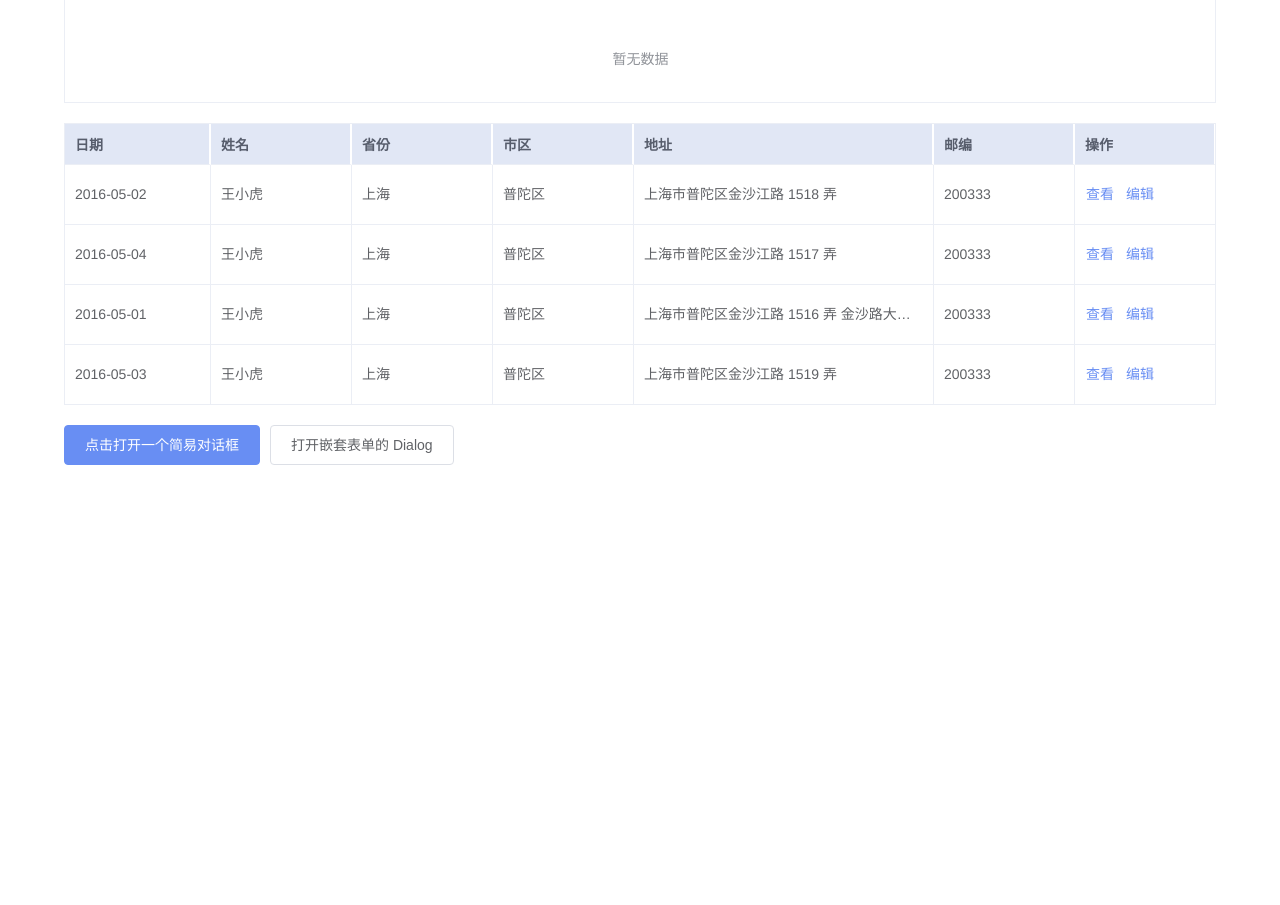
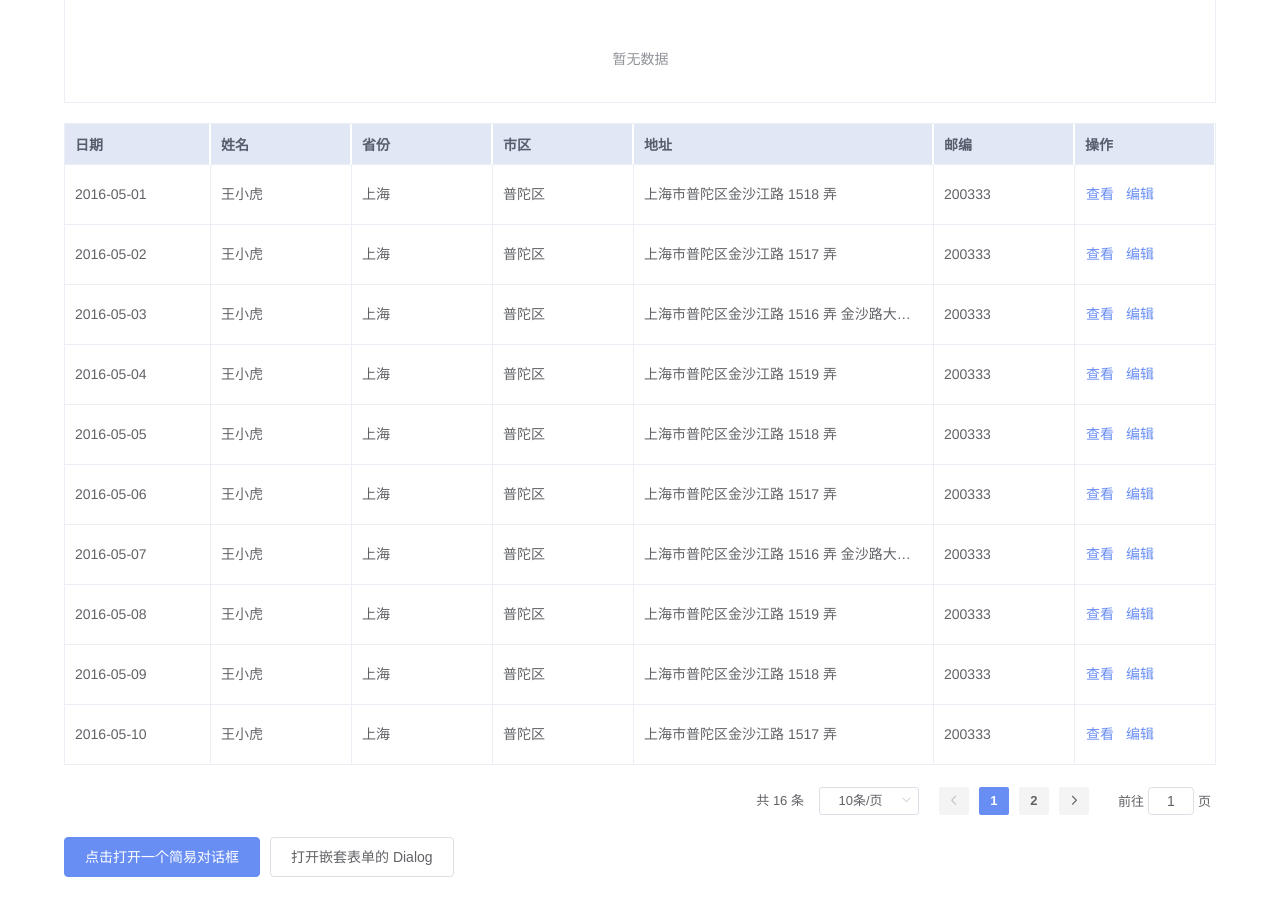
Before and after one commit to EdgeGallery/eg-view, a Vue app: page /#/innerPage in a window 1280 px wide. Shown: the part 280-1185 px from the top of the page. Before the commit the page ends 800 px from the top, so only its background shows below. Built offline with nearby package versions, Linux system fonts and the light colour scheme.

Commit message:
添加分页组件

```diff
--- a/package.json
+++ b/package.json
@@ -1,6 +1,6 @@
 {
   "name": "eg-view",
-  "version": "0.0.4",
+  "version": "0.0.5",
   "description": "common components for EdgeGallery projects.",
   "author": "周文敬 <942517636@qq.com>",
   "private": false,
--- /dev/null
+++ b/src/components/EgPagination.vue
@@ -0,0 +1,76 @@
+<template>
+  <div class="pagination">
+    <el-pagination
+      background
+      class="floatRight"
+      @size-change="sizeChange"
+      @current-change="currentChange"
+      :page-sizes="pageSizes"
+      layout="total, sizes, prev, pager, next, jumper"
+      :current-page.sync="pageNum"
+      :page-size="pageSize"
+      :total="total"
+    />
+  </div>
+</template>
+
+<script>
+
+export default {
+  components: {},
+  data () {
+    return {
+    }
+  },
+  props: {
+    total: {
+      required: false,
+      default: 0,
+      type: Number
+    },
+    pageSize: {
+      required: false,
+      default: 10,
+      type: Number
+    },
+    pageNum: {
+      required: false,
+      default: 1,
+      type: Number
+    }
+  },
+  computed: {
+    pageSizes () {
+      let arr = []
+      for (let i = 1; i < 4; i++) {
+        let size = i * this.pageSize
+        arr.push(size)
+      }
+      return arr
+    }
+  },
+  methods: {
+    sizeChange (val) {
+      this.$emit('sizeChange', val)
+    },
+    currentChange (val) {
+      this.$emit('currentChange', val)
+    }
+  },
+  created () {
+  },
+  mounted () {
+  },
+  beforeCreate () {},
+  beforeUpdate () {},
+  updated () {},
+  beforeDestroy () {},
+  destroyed () {},
+  activated () {}
+}
+</script>
+<style lang='less' scoped>
+  .floatRight {
+    float: right;
+  }
+</style>
--- a/src/pages/InnerPage.vue
+++ b/src/pages/InnerPage.vue
@@ -74,7 +74,7 @@
       <el-row>
         <el-col :span="24">
           <el-table
-            :data="tableData"
+            :data="currentPageTableData"
             border
             style="width: 100%"
             header-cell-class-name="headerStyle">
@@ -127,6 +127,14 @@
               </template>
             </el-table-column>
           </el-table>
+          <h2/>
+          <eg-pagination
+            :page-num="pageNum"
+            :page-size="pageSize"
+            :total="total"
+            @sizeChange="sizeChange"
+            @currentChange="currentChange"
+          />
         </el-col>
       </el-row>
       <h2/>
@@ -197,8 +205,9 @@
 
 <script>
 import EgBreadCrumb from '../components/EgBreadCrumb'
+import EgPagination from '../components/EgPagination.vue'
 export default {
-  components: { EgBreadCrumb },
+  components: { EgBreadCrumb, EgPagination },
   data () {
     return {
       crumbData: [{
@@ -210,34 +219,123 @@ export default {
       }],
       tableData_noData: [],
       tableData: [{
-        date: '2016-05-02',
+        date: '2016-05-01',
         name: '王小虎',
         province: '上海',
         city: '普陀区',
         address: '上海市普陀区金沙江路 1518 弄',
         zip: 200333
       }, {
-        date: '2016-05-04',
+        date: '2016-05-02',
         name: '王小虎',
         province: '上海',
         city: '普陀区',
         address: '上海市普陀区金沙江路 1517 弄',
         zip: 200333
       }, {
-        date: '2016-05-01',
+        date: '2016-05-03',
         name: '王小虎',
         province: '上海',
         city: '普陀区',
         address: '上海市普陀区金沙江路 1516 弄 金沙路大厦 F区 幸福小院 F28栋 2单元 201室',
         zip: 200333
       }, {
-        date: '2016-05-03',
+        date: '2016-05-04',
+        name: '王小虎',
+        province: '上海',
+        city: '普陀区',
+        address: '上海市普陀区金沙江路 1519 弄',
+        zip: 200333
+      }, {
+        date: '2016-05-05',
+        name: '王小虎',
+        province: '上海',
+        city: '普陀区',
+        address: '上海市普陀区金沙江路 1518 弄',
+        zip: 200333
+      }, {
+        date: '2016-05-06',
+        name: '王小虎',
+        province: '上海',
+        city: '普陀区',
+        address: '上海市普陀区金沙江路 1517 弄',
+        zip: 200333
+      }, {
+        date: '2016-05-07',
+        name: '王小虎',
+        province: '上海',
+        city: '普陀区',
+        address: '上海市普陀区金沙江路 1516 弄 金沙路大厦 F区 幸福小院 F28栋 2单元 201室',
+        zip: 200333
+      }, {
+        date: '2016-05-08',
+        name: '王小虎',
+        province: '上海',
+        city: '普陀区',
+        address: '上海市普陀区金沙江路 1519 弄',
+        zip: 200333
+      }, {
+        date: '2016-05-09',
+        name: '王小虎',
+        province: '上海',
+        city: '普陀区',
+        address: '上海市普陀区金沙江路 1518 弄',
+        zip: 200333
+      }, {
+        date: '2016-05-10',
+        name: '王小虎',
+        province: '上海',
+        city: '普陀区',
+        address: '上海市普陀区金沙江路 1517 弄',
+        zip: 200333
+      }, {
+        date: '2016-05-11',
+        name: '王小虎',
+        province: '上海',
+        city: '普陀区',
+        address: '上海市普陀区金沙江路 1516 弄 金沙路大厦 F区 幸福小院 F28栋 2单元 201室',
+        zip: 200333
+      }, {
+        date: '2016-05-12',
+        name: '王小虎',
+        province: '上海',
+        city: '普陀区',
+        address: '上海市普陀区金沙江路 1519 弄',
+        zip: 200333
+      }, {
+        date: '2016-05-13',
+        name: '王小虎',
+        province: '上海',
+        city: '普陀区',
+        address: '上海市普陀区金沙江路 1518 弄',
+        zip: 200333
+      }, {
+        date: '2016-05-14',
+        name: '王小虎',
+        province: '上海',
+        city: '普陀区',
+        address: '上海市普陀区金沙江路 1517 弄',
+        zip: 200333
+      }, {
+        date: '2016-05-15',
+        name: '王小虎',
+        province: '上海',
+        city: '普陀区',
+        address: '上海市普陀区金沙江路 1516 弄 金沙路大厦 F区 幸福小院 F28栋 2单元 201室',
+        zip: 200333
+      }, {
+        date: '2016-05-16',
         name: '王小虎',
         province: '上海',
         city: '普陀区',
         address: '上海市普陀区金沙江路 1519 弄',
         zip: 200333
       }],
+      currentPageTableData: [],
+      pageNum: 1,
+      pageSize: 10,
+      total: 0,
+      curPageSize: 10,
       dialogVisible: false,
       dialogFormVisible: false,
       form: {
@@ -262,6 +360,12 @@ export default {
     }
   },
   methods: {
+    sizeChange (val) {
+      this.curPageSize = val
+    },
+    currentChange (val) {
+      this.pageNum = val
+    },
     handleClick (row) {
       console.log(row)
     },
@@ -271,7 +375,24 @@ export default {
           done()
         })
         .catch(_ => {})
+    },
+    refreshCurrentData () {
+      let start = this.curPageSize * (this.pageNum - 1)
+      let end = this.curPageSize * this.pageNum
+      this.currentPageTableData = this.tableData.slice(start, end)
     }
+  },
+  watch: {
+    pageNum: function () {
+      this.refreshCurrentData()
+    },
+    curPageSize: function () {
+      this.refreshCurrentData()
+    }
+  },
+  mounted () {
+    this.total = this.tableData.length
+    this.refreshCurrentData()
   }
 }
 </script>
```
Also changed, not shown: index.js (+5 -2 lines), src/assets/images/分页组件.png (added), 1 other file (tests, documents, lock files or other folders).
